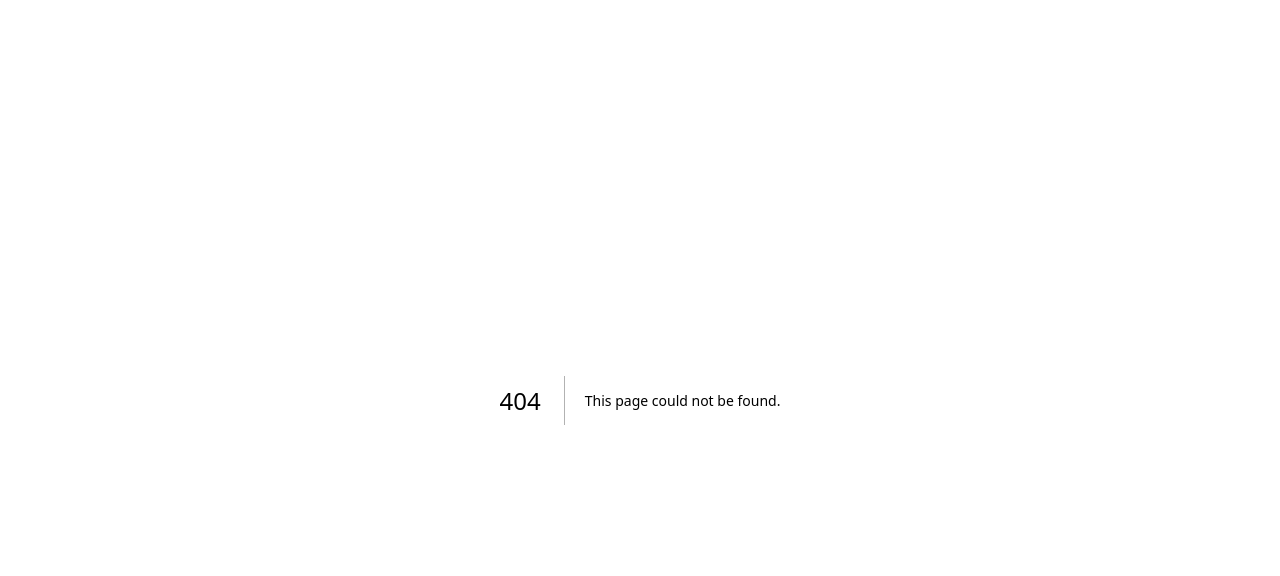
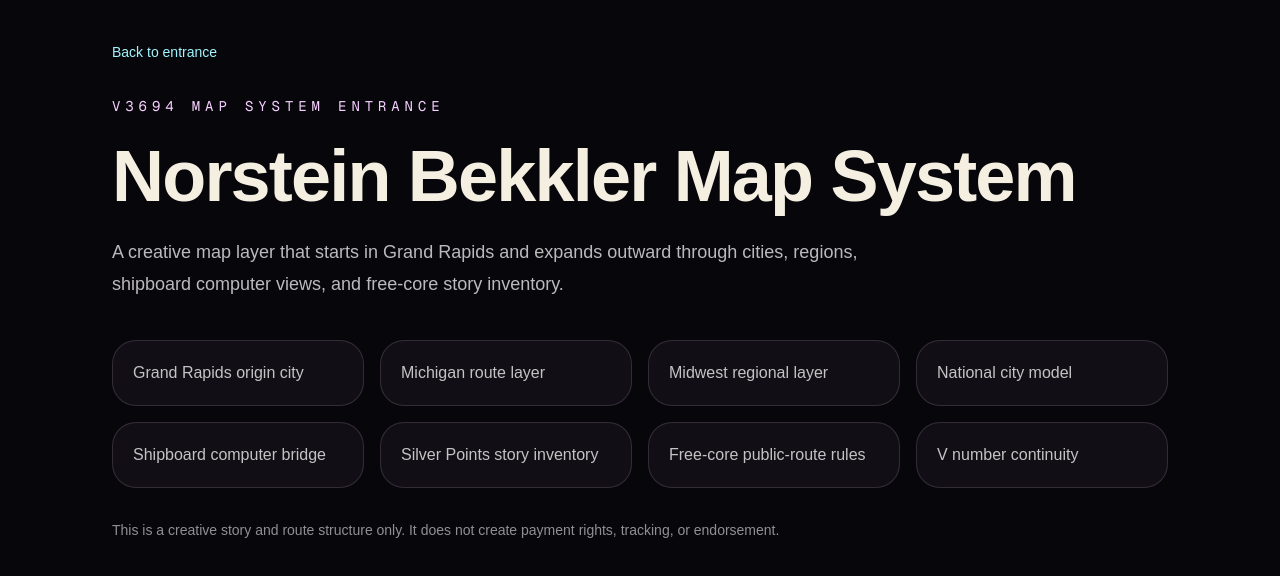
Before and after one commit to hvitiswift-afk/nextjs-boilerplate, a Next.js app: page /map-system in a window 1280 px wide. Before the commit this address had no page. Shown: the top 576 px of the page. Built offline with nearby package versions, Linux system fonts and the light colour scheme.

Commit message:
Add map system entrance route

```diff
--- /dev/null
+++ b/app/map-system/page.tsx
@@ -0,0 +1,29 @@
+const layers = [
+  "Grand Rapids origin city",
+  "Michigan route layer",
+  "Midwest regional layer",
+  "National city model",
+  "Shipboard computer bridge",
+  "Silver Points story inventory",
+  "Free-core public-route rules",
+  "V number continuity"
+];
+
+export default function MapSystemPage() {
+  return (
+    <main className="min-h-screen bg-[#07070b] text-[#f5efe2]">
+      <section className="mx-auto w-full max-w-6xl px-6 py-10 sm:px-10 lg:px-12">
+        <a className="text-sm text-cyan-200" href="/">Back to entrance</a>
+        <p className="mt-8 font-mono text-sm uppercase tracking-[0.35em] text-fuchsia-200">V3694 Map System Entrance</p>
+        <h1 className="mt-6 text-5xl font-black tracking-tight sm:text-7xl">Norstein Bekkler Map System</h1>
+        <p className="mt-6 max-w-3xl text-lg leading-8 text-white/72">A creative map layer that starts in Grand Rapids and expands outward through cities, regions, shipboard computer views, and free-core story inventory.</p>
+        <div className="mt-10 grid gap-4 sm:grid-cols-2 lg:grid-cols-4">
+          {layers.map((layer) => (
+            <article key={layer} className="rounded-3xl border border-fuchsia-200/15 bg-fuchsia-200/[0.045] p-5 text-white/75">{layer}</article>
+          ))}
+        </div>
+        <p className="mt-8 text-sm text-white/55">This is a creative story and route structure only. It does not create payment rights, tracking, or endorsement.</p>
+      </section>
+    </main>
+  );
+}
```
